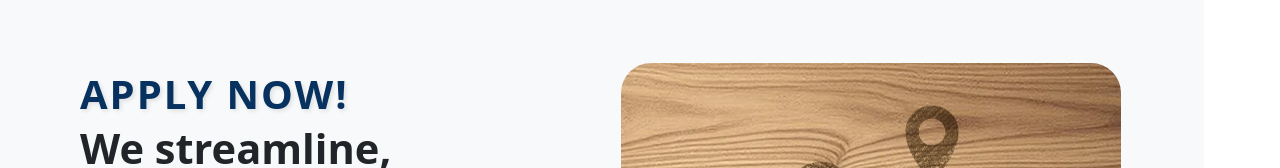
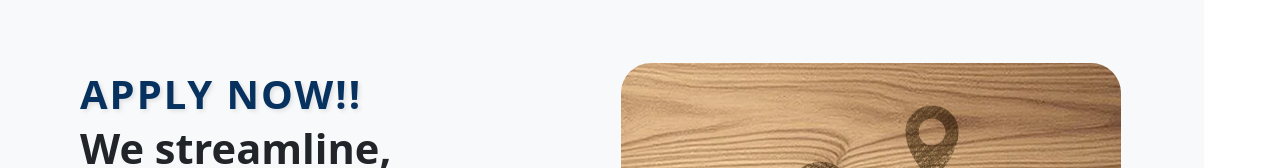
Before and after one commit to codehub34/LinearTravel, a React (Vite) app: page / in a window 1280 px wide. Shown: the part 273-441 px from the top of the page. Built offline with nearby package versions, Linux system fonts and the light colour scheme.

Commit message:
Hosted
Website hosted

```diff
--- a/src/Components/Hero.jsx
+++ b/src/Components/Hero.jsx
@@ -99,7 +99,7 @@ const Hero = ({ darkMode }) => {
             <div className="container text-center">
                 {/* Hero Content */}
                 <div className="hero-content">
-                   <h1 className={`hero-title ${darkMode ? "text-red text-shadow" : "text-none"}`}>Apply Now!</h1>
+                   <h1 className={`hero-title ${darkMode ? "text-red text-shadow" : "text-none"}`}>Apply Now!!</h1>
                     <h2 className={`hero-subtitle ${darkMode ? "text-white" : "text-dark"}`}>
                         We streamline, <br/> <span className="typed" ref={typedElement}></span>
                     </h2>
```
Also changed, not shown: 1 other file (tests, documents, lock files or other folders).
